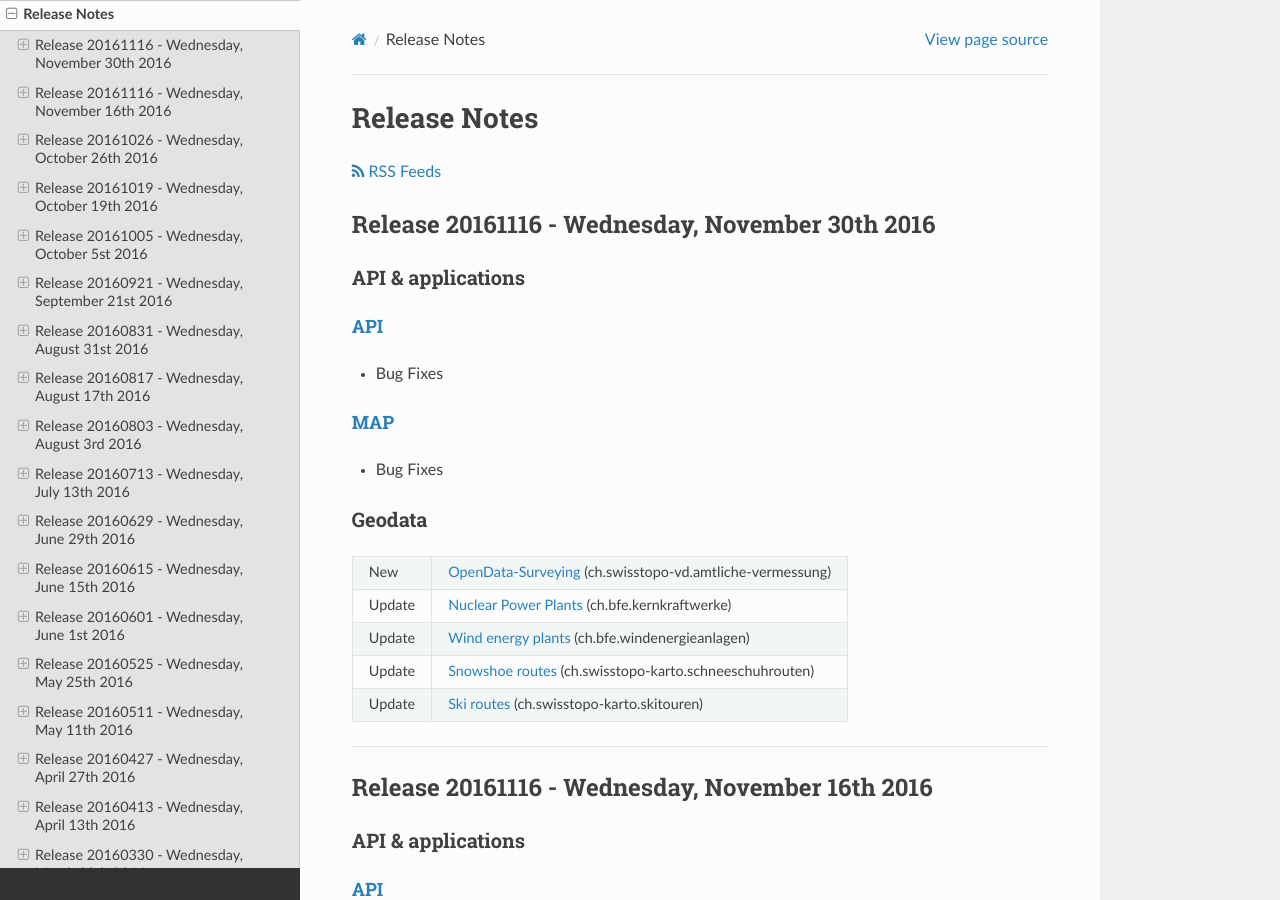
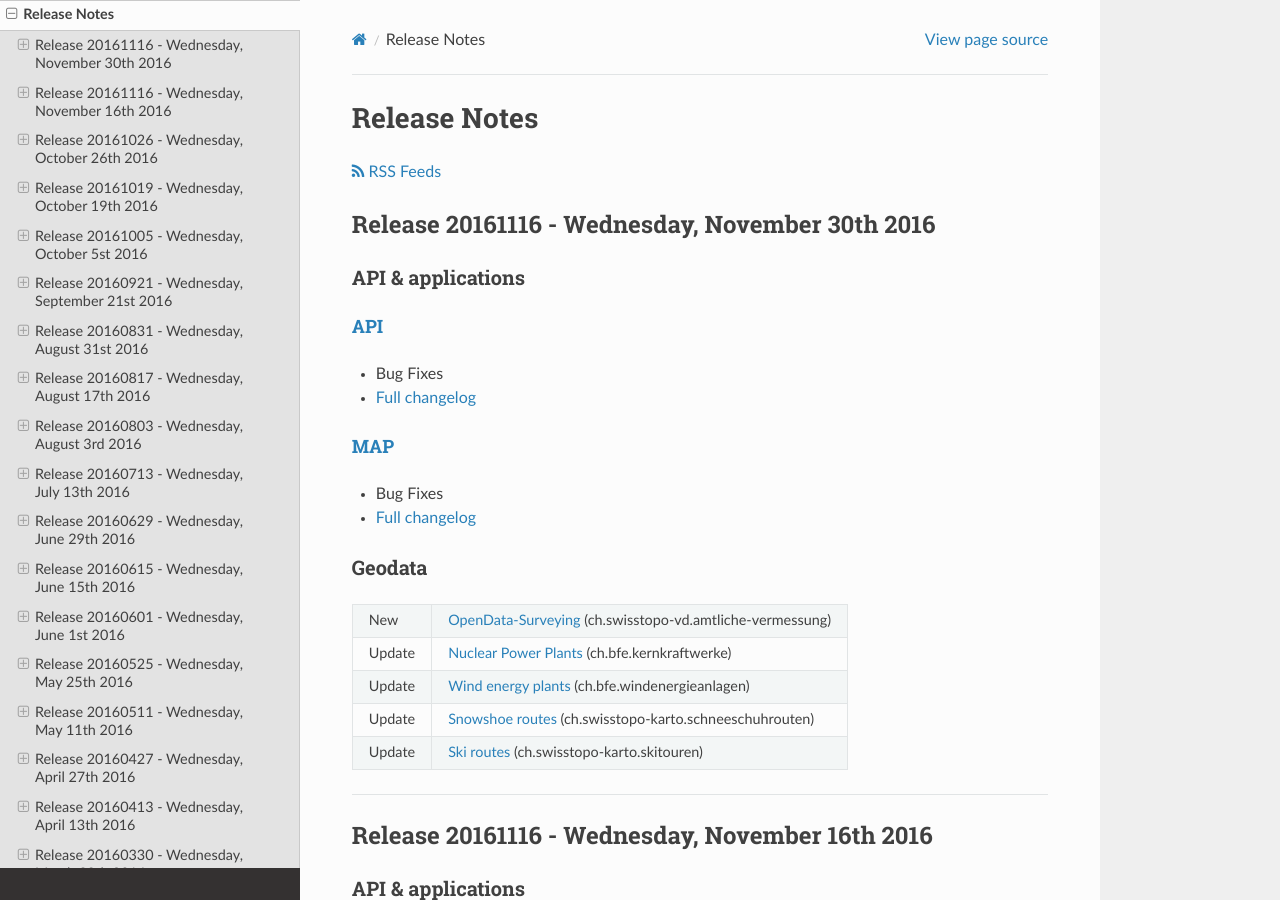
Before and after one commit to swisstopo-test/doc-chsdi3, a Sphinx documentation site: the page built from source/releasenotes/index.rst, in a window 1280 px wide and 900 px high. Built offline with Sphinx 7.4.7 and the Read the Docs theme 2.0.0, drawn with Linux system fonts in a browser that asks for light colours.

Commit message:
Adding git diffs to release notes

```diff
--- a/source/releasenotes/index.rst
+++ b/source/releasenotes/index.rst
@@ -27,11 +27,12 @@ API & applications
 `API <//api3.geo.admin.ch>`__
 '''''''''''''''''''''''''''''
 - Bug Fixes
-
-
-`MAP <//map.geo.admin.ch>`__
-'''''''''''''''''''''''''''''
-- Bug Fixes
+- `Full changelog <https://github.com/geoadmin/mf-chsdi3/compare/r_161116...r_161130>`__
+
+`MAP <//map.geo.admin.ch>`__
+'''''''''''''''''''''''''''''
+- Bug Fixes
+- `Full changelog <https://github.com/geoadmin/mf-geoadmin3/compare/r_161116...r_161130>`__
 
 
 Geodata
```
